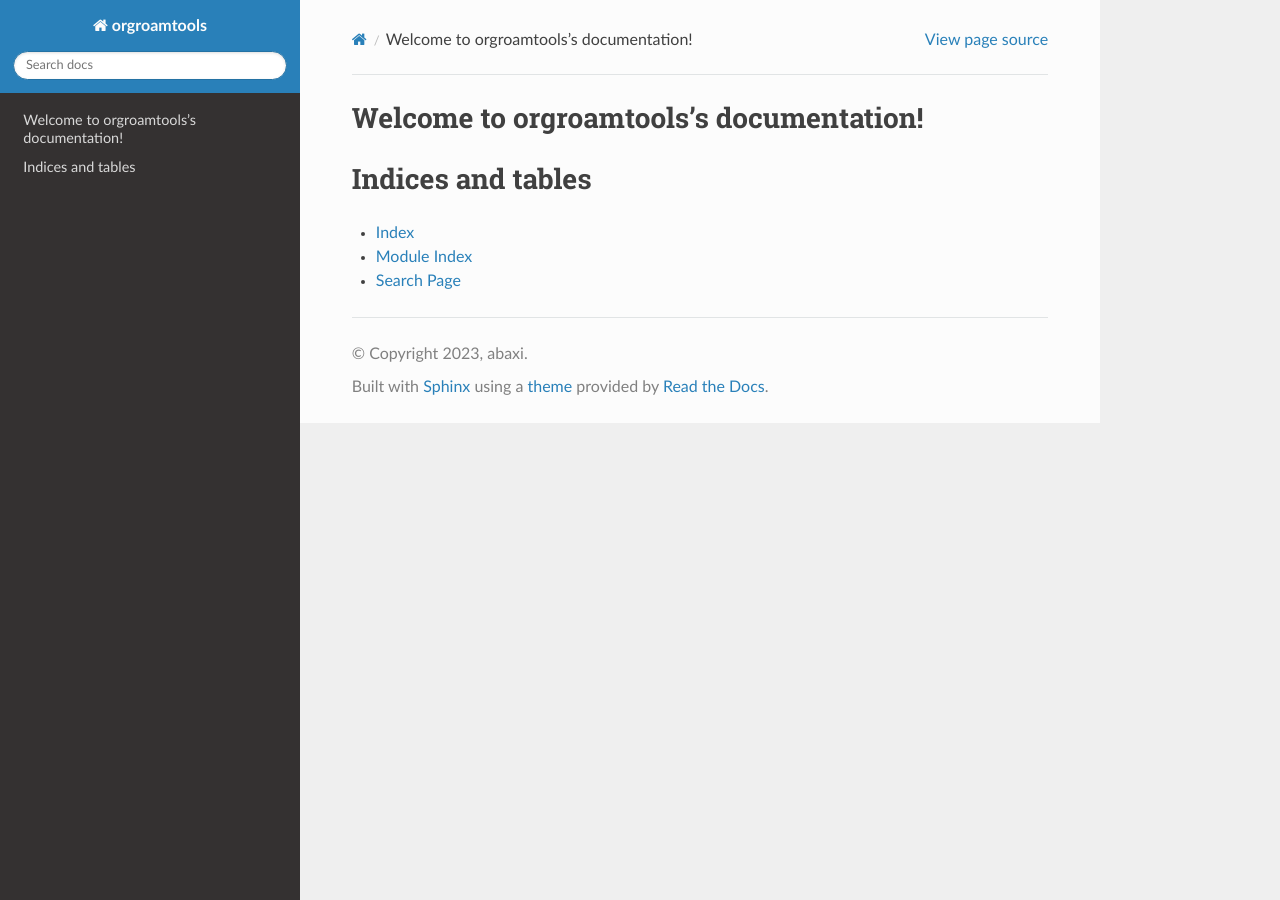
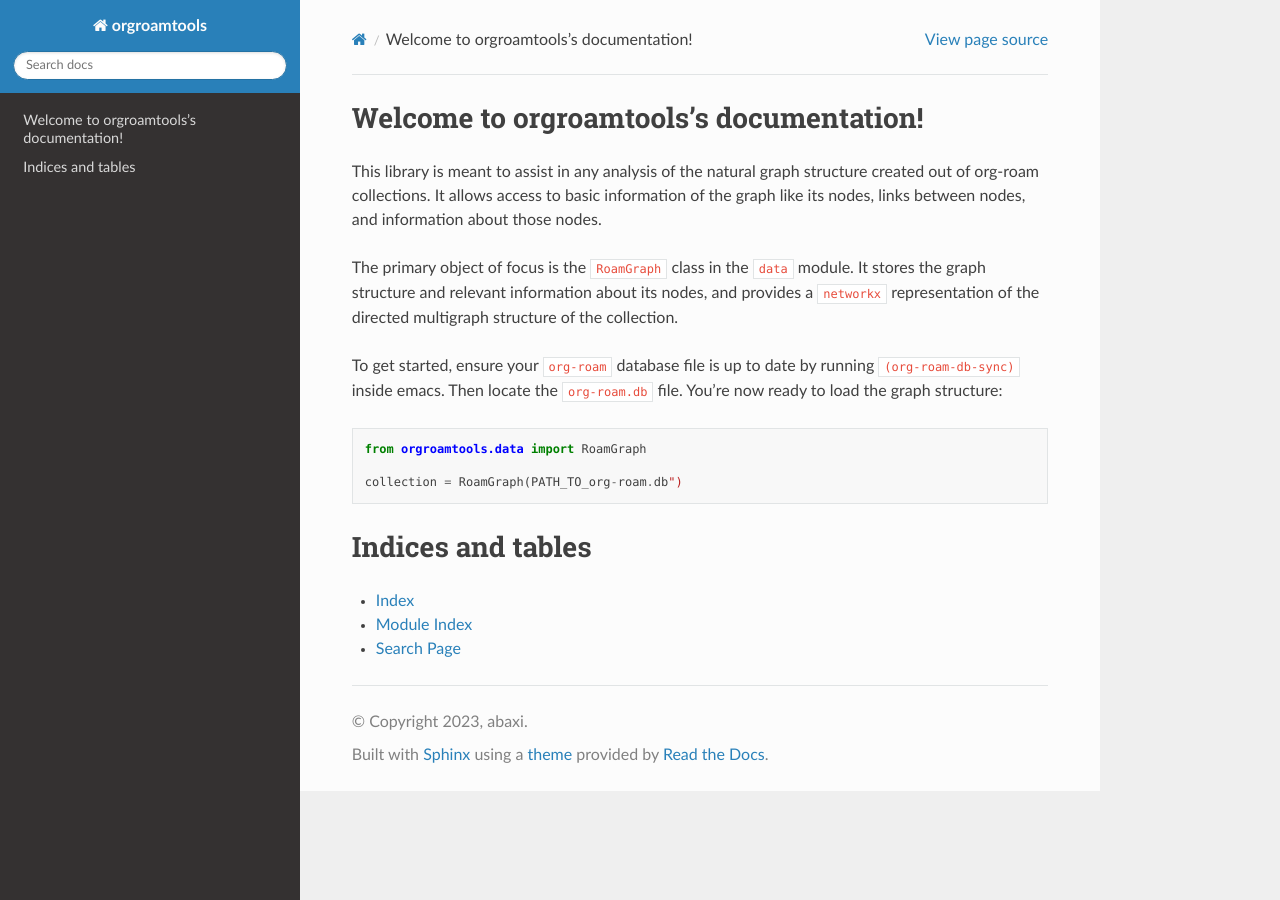
Before and after one commit to aatmunbaxi/orgroamtools, a Sphinx documentation site: the page built from docs/source/index.rst, in a window 1280 px wide. Built offline with Sphinx 7.4.7 and the Read the Docs theme 2.0.0, drawn with Linux system fonts in a browser that asks for light colours.

Commit message:
welcome page

```diff
--- a/docs/source/index.rst
+++ b/docs/source/index.rst
@@ -5,9 +5,18 @@
 
 Welcome to orgroamtools's documentation!
 ========================================
+This library is meant to assist in any analysis of the natural graph structure created out of org-roam collections. It allows access to basic information of the graph like its nodes, links between nodes, and information about those nodes.
+
+The primary object of focus is the ``RoamGraph`` class in the ``data`` module. It stores the graph structure and relevant information about its nodes, and provides a ``networkx`` representation of the directed multigraph structure of the collection.
+
+To get started, ensure your ``org-roam`` database file is up to date by running ``(org-roam-db-sync)`` inside emacs. Then locate the ``org-roam.db`` file. You're now ready to load the graph structure::
+
+  from orgroamtools.data import RoamGraph
+
+  collection = RoamGraph(PATH_TO_org-roam.db")
 
 .. toctree::
-   :maxdepth: 2
+   :maxdepth: 1
    :caption: Contents:
 
 
```
